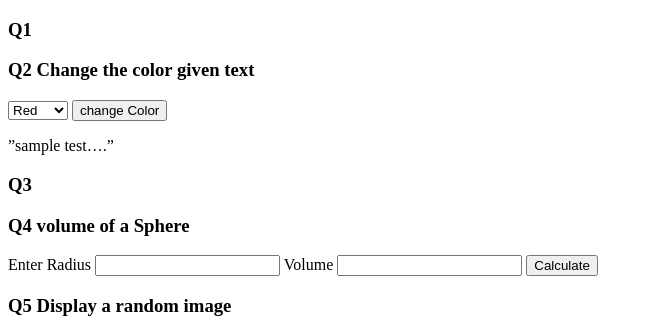
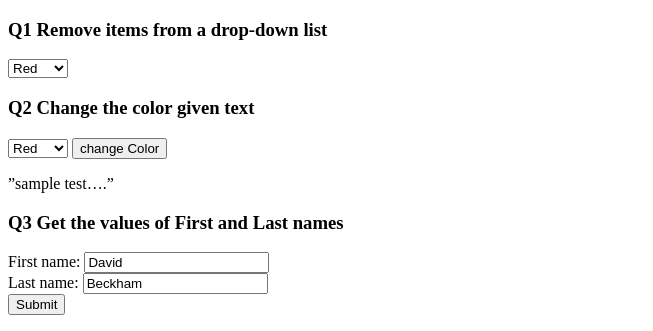
Before and after one commit to ananthanil/js_assignement_4, a plain HTML site: page index.html in a window 1280 px wide. Shown: the top 331 px of the page, without its empty margins (0-653 px from the left). Drawn offline with Linux system fonts and the light colour scheme.

Commit message:
Question 3 completed

```diff
--- a/index.html
+++ b/index.html
@@ -7,7 +7,14 @@
 </head>
 <body>
 
-    <h3>Q1</h3>
+    <h3>Q1  Remove items from a drop-down list</h3>
+
+        <select id="colorSelectDelete">
+            <option>Red</option>
+            <option>Green</option>
+            <option>White</option>
+            <option>Black</option>
+        </select>
 
     <h3>Q2 Change the  color given text </h3>
 
@@ -20,9 +27,18 @@
         <button onclick="changeColor()">change Color </button>
         <p id="sample_text">”sample test….” </p>
 
-    <h3>Q3</h3>
+    <h3>Q3 Get the values of First and Last names</h3>
+
+        <form id="form1" onsubmit="return getDetails()">
+            First name: <input type="text" name="fname" value="David"><br>
+            Last name: <input type="text" name="lname" value="Beckham"><br>
+            <input type="submit" value="Submit">
+        </form>
+
+
 
     <h3>Q4 volume of a Sphere</h3>
+
         <label for="radius">Enter Radius</label>
         <input type="number" id="radius">
         <label for="volume">Volume</label>
@@ -30,31 +46,37 @@
         <button onclick="getSphereVolume()">Calculate</button>
 
     <h3>Q5 Display a random image</h3>
+
         <img src="https://farm4.staticflickr.com/3691/11268502654_f28f05966c_m.jpg"  id="img_screen">
         <button id="img_btn">Image Change</button>
 
     <h3>Q6 open a new browser window with a specific URL</h3>
+
         <p><span> <button onclick="openSpecificUrl()">Click Here</button> </span> open in a new browser window </p>
 
     <h3>Q7 Redirects the user to a different URL</h3>
+
         <p><span> <button onclick="redirect()">Click Here</button> </span> to redirect the user </p>
 
 
     <h3>Q8 display the current URL's protocol, hostname, and query</h3>
+
         <p><span>URL Protocol :<span id="protcol"></span></span></p>
         <p><span>URL HostName :<span id="HostName"></span></span></p>
         <button onclick="getUrl()">URL Location</button>
 
     <h3>Q9 Reloads the current page</h3>
+
         <P>Click here to <span> <button onclick="reLoad()">Reload</button></span></P>
 
+    <h3>Q10- Scrren Size</h3>
 
-    <h3>Q10- Scrren Size</h3>
         <p><span>Width : <span id="s_width">0</span> X Height : <span id="s_height"> 0</span></span></p>
         <button onclick="getScreenSize()"> click here to get screen size </button>
         <button onclick="clearScreenSize()"> clear </button>
 
     <h3>Q11- Counter</h3>
+
         <h4 Counterp id="counting_value">0</h4>
         <button onclick="counter()"> Start </button>
 
--- a/javaScript_assignment_question.js
+++ b/javaScript_assignment_question.js
@@ -14,6 +14,10 @@ let imageButton = document.getElementById("img_btn")
 
 let dropDownValue = document.getElementById("colorSelect")
 let sampleText = document.getElementById("sample_text")
+
+let form = document.getElementById("form1")
+
+
 
 let imgCount =1
 
@@ -32,7 +36,7 @@ imageButton.addEventListener('click', function() {
 
 });
 
-const changeColor = ()=>{
+const changeColor=()=>{
 
     let value = dropDownValue.value
 
@@ -48,6 +52,14 @@ const changeColor = ()=>{
     if(value=="black"){
         sampleText.style.color='black'
     }
+}
+
+const getDetails = () =>{
+    let f_name= form.elements["fname"].value
+    let l_name= form.elements["lname"].value
+    console.log("f_name",f_name)
+    console.log("l_name",l_name)
+    return false;
 }
 
 const getSphereVolume=()=>{
```
Lines whose indentation alone changed are shown as unchanged.
